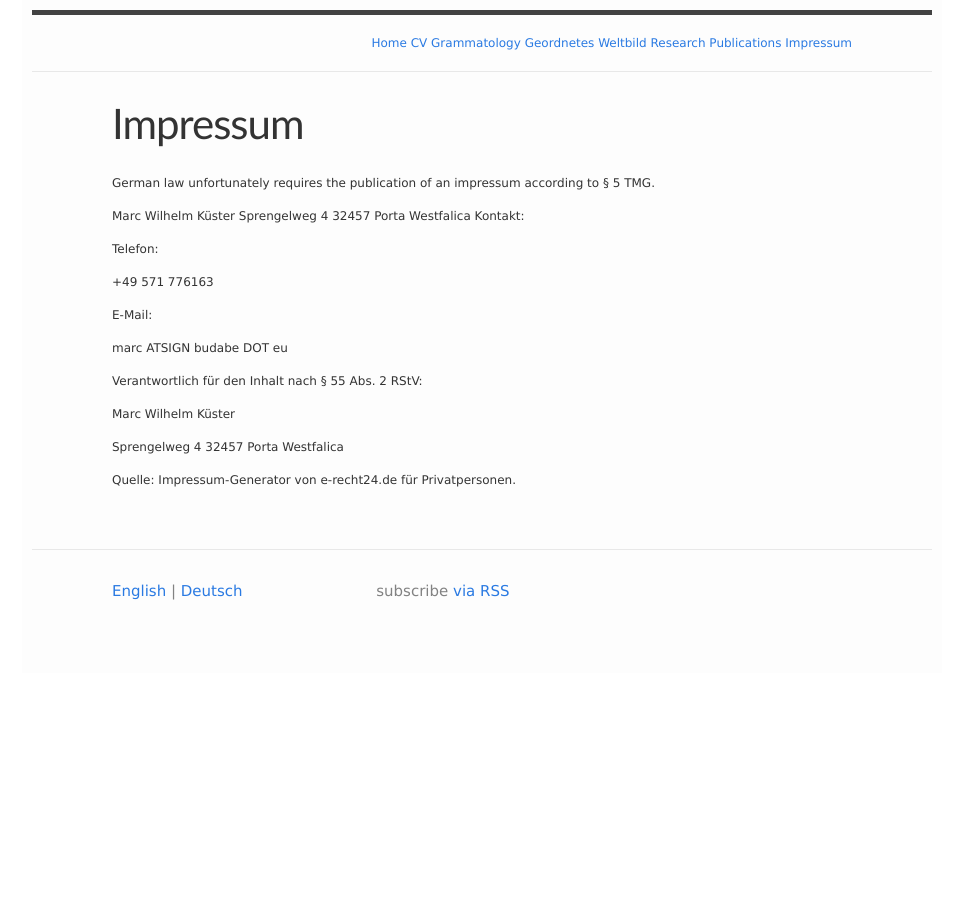
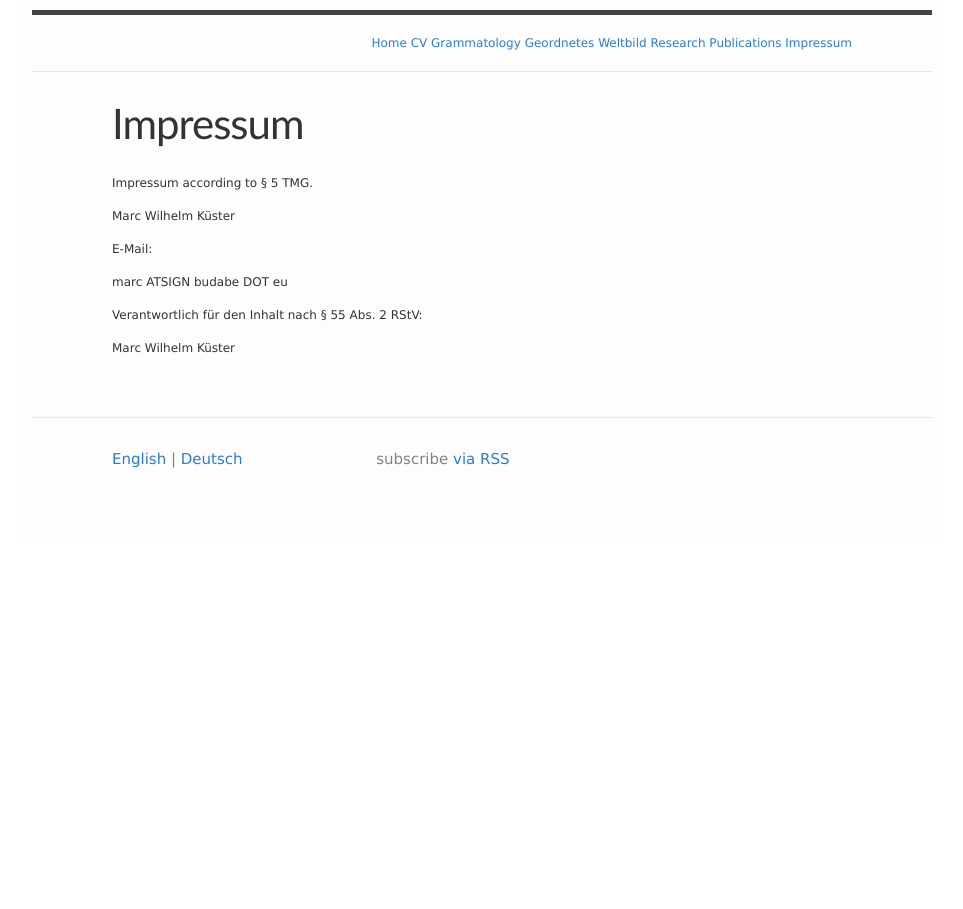
Before and after one commit to mwkuster/mwkuster.github.io, a Jekyll site: the page built from en/impressum.md, in a window 1280 px wide. Shown: the whole page, without its empty margins (158-1121 px from the left). Built offline with Jekyll 4.4.1, drawn with Linux system fonts in a browser that asks for light colours.

Commit message:
Simplification

```diff
--- a/en/impressum.md
+++ b/en/impressum.md
@@ -9,16 +9,9 @@ order: z
 lang: en
 ---
 
-German law unfortunately requires the publication of an impressum according to § 5 TMG.
+Impressum according to § 5 TMG.
 
 Marc Wilhelm Küster
-Sprengelweg 4
-32457 Porta Westfalica
-Kontakt:
-
-Telefon:
-
-+49 571 776163
 
 E-Mail:
 
@@ -27,8 +20,3 @@ marc ATSIGN budabe DOT eu
 Verantwortlich für den Inhalt nach § 55 Abs. 2 RStV:
 
 Marc Wilhelm Küster
-
-Sprengelweg 4
-32457 Porta Westfalica
-
-Quelle: Impressum-Generator von e-recht24.de für Privatpersonen.
```
Also changed, not shown: de/impressum.md (+2 -13 lines), de/lebenslauf.md (+4 -4 lines), en/lebenslauf.md (+0 -2 lines).
